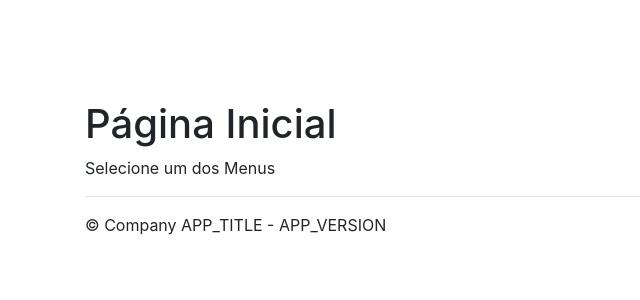
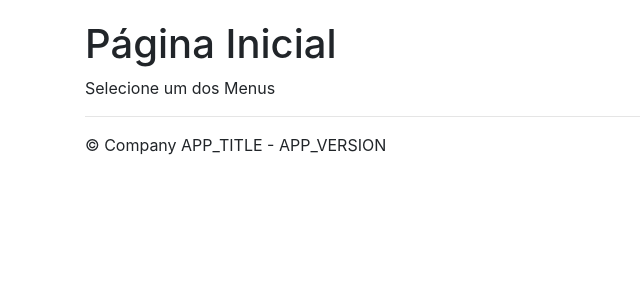
Before and after one commit to mariombn/mt4, a PHP site: page / in a window 1280 px wide. Shown: the part 56-356 px from the top of the page, without its empty margins (0-640 px from the left). Run offline with PHP 8.4, Linux system fonts and the light colour scheme; some libraries are stand-ins or nearby versions.

Commit message:
Pequeno ajuste no layout

```diff
--- a/src/Layout/header.php
+++ b/src/Layout/header.php
@@ -42,4 +42,4 @@
 
 <main role="main">
 
-    <div class="container" style="margin-top: 100px">
+    <div class="container" style="margin-top: 20px">
```
